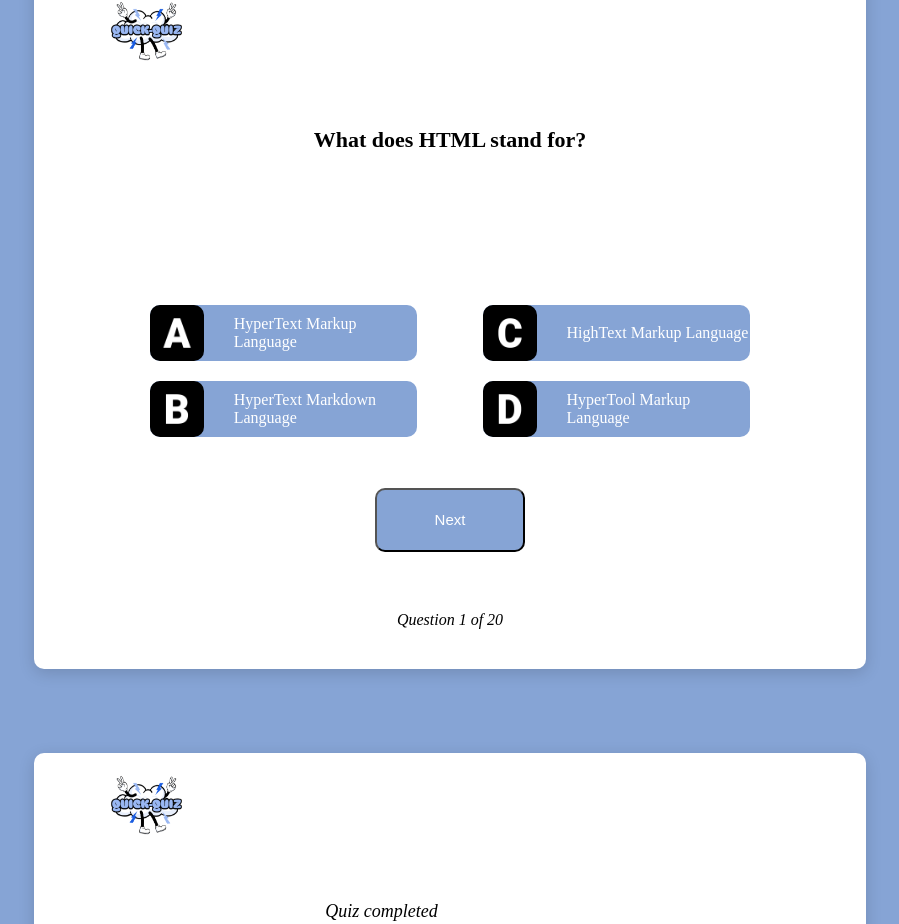
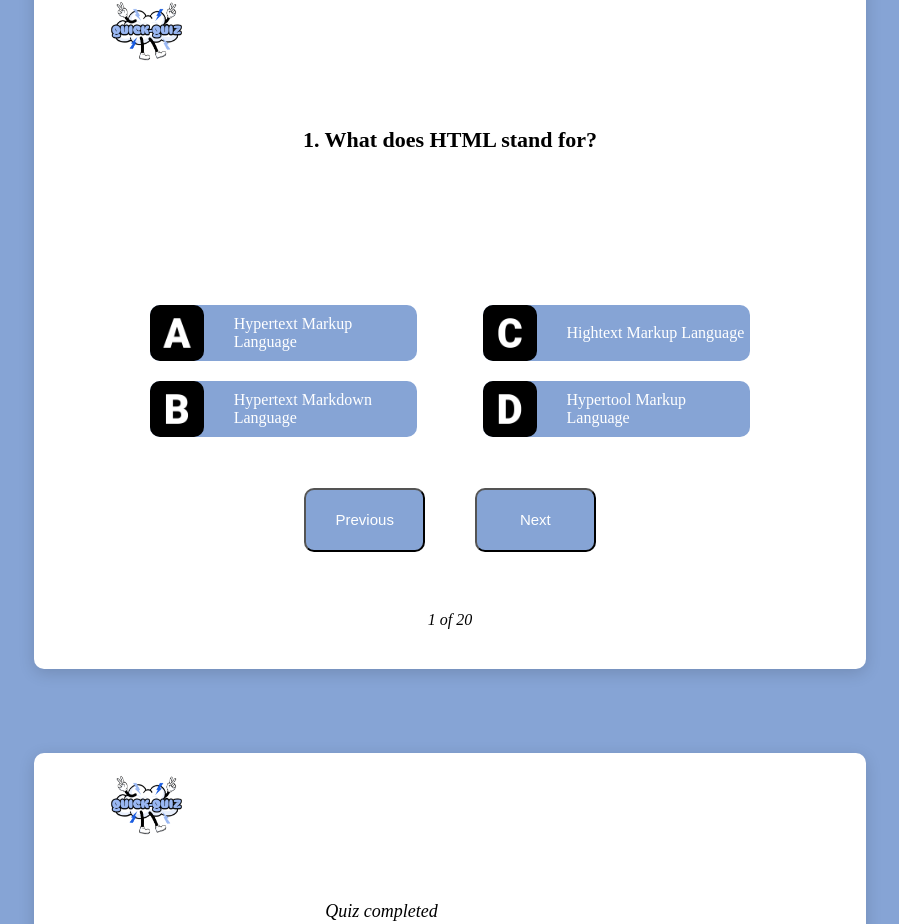
Before and after one commit to morris-codes/QuickQuiz, a React (Vite) app: page / in a window 1280 px wide. Shown: the part 879-1803 px from the top of the page, without its empty margins (190-1089 px from the left). Built offline with nearby package versions, Linux system fonts and the light colour scheme.

Commit message:
modified quiz-layout

```diff
--- a/src/Components/Quiz/Quiz.css
+++ b/src/Components/Quiz/Quiz.css
@@ -6,6 +6,7 @@
     padding-top: 5%;
 }
 .parent, .parent-1 {
+   /* border: 1px solid red; */
     height: 700px;
     width: 65%;
     background-color: #fff;
@@ -18,6 +19,7 @@
     justify-content: space-around;
 }
 .logo img {
+    /* border: 1px solid red; */
     width: 15%;
     height: 13vh;
     padding-left: 50px;
@@ -34,6 +36,7 @@
     justify-content: space-evenly;
 }
 .welc, .que-1 {
+    /* border: 1px solid red; */
     width: 85%;
     height: 18vh;
     margin: 0 auto;
@@ -76,12 +79,23 @@
     align-self: center;
     color: #fff;
 }
-.l-nav, .nav, .r-nav {
+.l-nav, .r-nav {
     width: 18%;
     height: 8vh;
     margin: 0 auto;
     border-radius: 10px;
     margin-bottom: 40px;
+}
+.nav {
+    width: 35%;
+    gap: 50px;
+    height: 8vh;
+    margin: 0 auto;
+    border-radius: 10px;
+    margin-bottom: 40px;
+    display: flex;
+    justify-content: space-between;
+
 }
 .l-nav button, .nav button, .r-nav button {
     width: 100%;
--- a/src/Components/Quiz/Quiz.jsx
+++ b/src/Components/Quiz/Quiz.jsx
@@ -1,12 +1,14 @@
-import React from 'react'
+import React, { useState } from 'react'
 import './Quiz.css'
-// import { data } from '../../assets/data';
+import { data } from '../../assets/data';
 
 const Quiz = () => {
+    let [index,setIndex] = useState(0);
+    let [question,setQuestion] = useState(data[index]);
 
 
   return (
-    <>
+    <div>
     <div class="background">
        <div class="parent">
             <div className='logo'>
@@ -55,18 +57,18 @@ const Quiz = () => {
             </div>
             <div class="question-1">
                 <div class="que-1">
-                    <h6>What does HTML stand for?</h6>
+                    <h6>{index+1}. {question.question}</h6>
                 </div>
                 <div className='course-home'>
                 <div class="option-1">
                     <ul>
                         <li>
                             <img src="/public/A.jpg" alt="" />
-                            <p>HyperText Markup Language</p>
+                            <p>{question.option1}</p>
                         </li>
                         <li>
                             <img src="/public/B.jpg" alt="" />
-                            <p>HyperText Markdown Language</p>
+                            <p>{question.option2}</p>
                         </li>
 
                     </ul>
@@ -75,11 +77,11 @@ const Quiz = () => {
                     <ul>
                     <li>
                             <img src="/public/C.jpg" alt="" />
-                            <p>HighText Markup Language</p>
+                            <p>{question.option3}</p>
                         </li>
                         <li>
                             <img src="/public/D.jpg" alt="" />
-                            <p>HyperTool Markup Language</p>
+                            <p>{question.option4}</p>
                         </li>
 
                     </ul>
@@ -89,9 +91,10 @@ const Quiz = () => {
 
             </div>
             <div class="nav">
+                <button>Previous</button>
                 <button>Next</button>
             </div>
-            <div className='index'><i>Question 1 of 20</i></div>
+            <div className='index'><i>1 of 20</i></div>
         </div>
     </div>
     <div class="Results">
@@ -112,7 +115,7 @@ const Quiz = () => {
             </div>
         </div>
     </div>
-    </>
+    </div>
   )
 }
 
```
